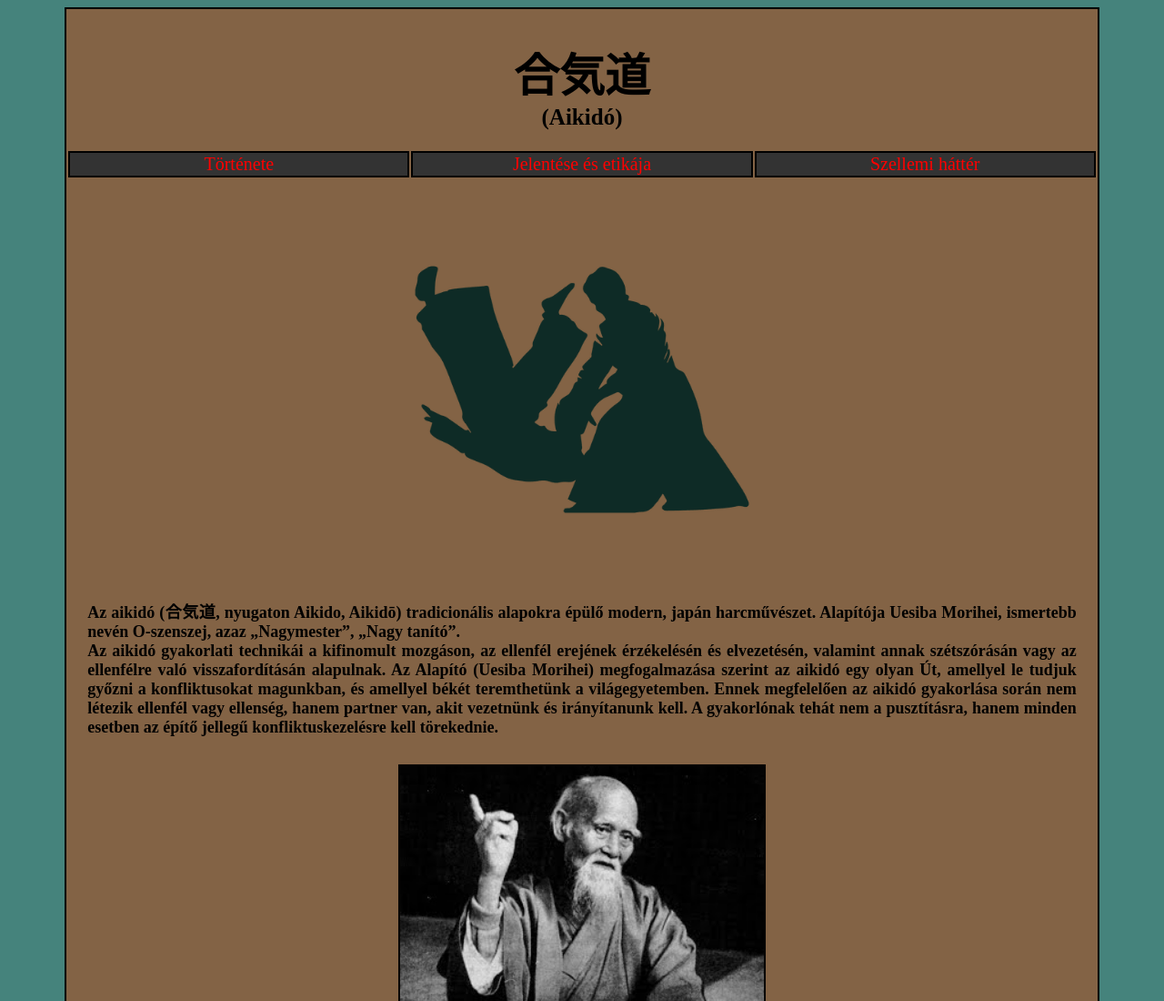
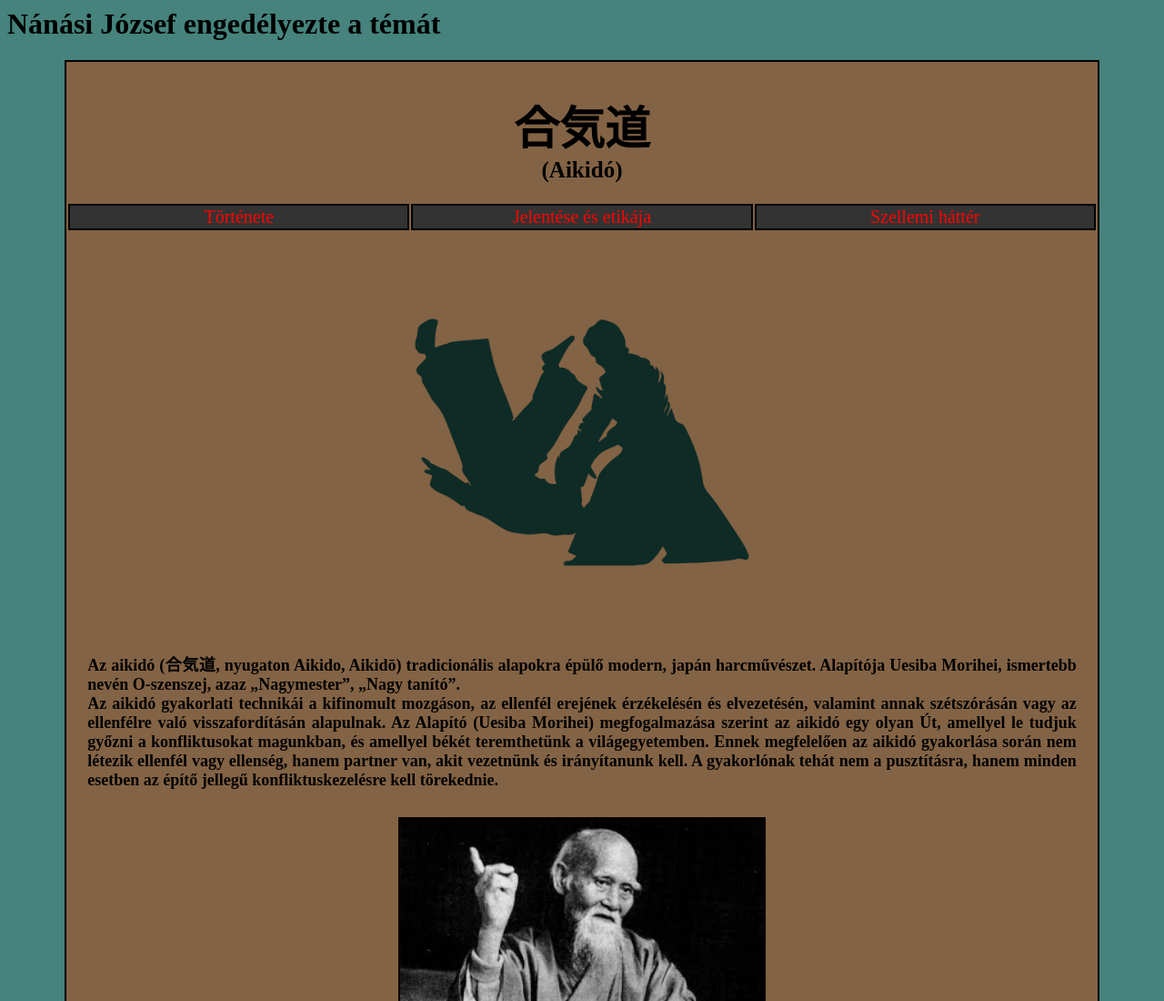
Before and after one commit to skdani518/skdani518.github.io, a plain HTML site: page index.html in a window 1280 px wide. Shown: the top 1100 px of the page at 91% size. Drawn offline with Linux system fonts and the light colour scheme.

Commit message:
Update index.html

```diff
--- a/index.html
+++ b/index.html
@@ -85,6 +85,7 @@
 	</head>
 
 	<body style="background-color: #45837C">
+	<h1>Nánási József engedélyezte a témát</h1>
 		<table style="width:90%" align="center" class="styletable1">
 			<tr>
 				<td  colspan="3" class="styletext1">
```
